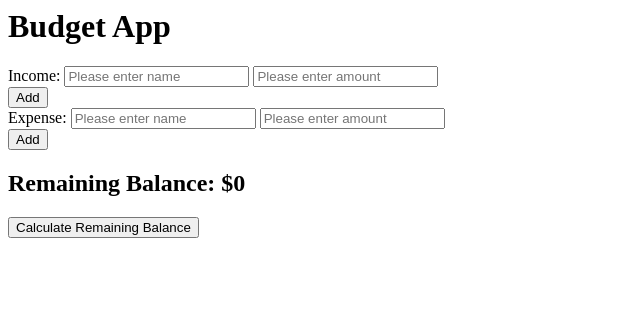
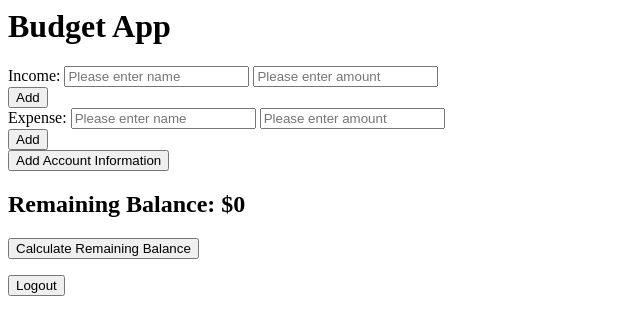
Before and after one commit to sburtenshaw93/capstone-python-project, a Flask app: page /budget in a window 1280 px wide. Shown: the top 335 px of the page, without its empty margins (0-640 px from the left). Run offline with Flask 3, Linux system fonts and the light colour scheme; data that the repository does not hold is empty.

Commit message:
made changes to budget to have only one add account information

```diff
--- a/server.py
+++ b/server.py
@@ -88,8 +88,8 @@ def login():
 
 @app.route("/logout", methods=["GET", "POST"])
 def logout():
-    logout_user()
-    return redirect("/")
+    session.clear()
+    return redirect(url_for("homepage"))
 
 @login_manager.user_loader
 def load_user(user_id):
@@ -128,6 +128,7 @@ def budget():
 def calculate_total():
     new_incomes = request.form.getlist('new-income')
     new_user_income_inputs = request.form.getlist('new_user_input')
+    print(new_user_income_inputs)
     for i in range(len(new_incomes)):
         new_income = new_incomes[i]
         new_user_income_input = new_user_income_inputs[i]
@@ -146,10 +147,16 @@ def delete_budget(budget_id):
 
 # account history-------------------------------
 
-@app.route("/account_history")
+@app.route("/account_history", methods=["GET"])
 def account_history():
+    history_list = crud.get_account_history()
 
-    history_list = crud.get_account_history()
+    return render_template("/account_history.html", history_list=history_list)
+
+@app.route("/account_history/<account_history_id>", methods=["GET"])
+def account_history_information(account_history_id):
+
+    history_list = crud.get_account_history_by_id(account_history_id)
 
     return render_template("/account_history.html", history_list=history_list)
 
--- a/static/index.js
+++ b/static/index.js
@@ -48,3 +48,18 @@ function addExpenseField(event) {
     expenseDeleteButton.onclick=deleteExpense
     expenseFields.appendChild(expenseDeleteButton);
 }
+
+function registrationButton()
+    {window.location.href = 'http://localhost:6287/create_page'}
+
+function saveButtonAccountHistory()
+    {window.location.href = 'http://localhost:6287/budget'}
+
+function accountInformationButton(event){
+    event.preventDefault()
+    window.location.href = `http://localhost:6287/account-history/${event.target.dataset.accountHistoryId}`
+}
+
+function goToNewAccountHistory() {
+    window.location.href = 'http://localhost:6287/account_history'
+}
--- a/templates/base.html
+++ b/templates/base.html
@@ -1,6 +1,7 @@
 <!doctype html>
 <html>
   <head>
+    <script src="{{ url_for('static', filename='index.js') }}"></script>
     <meta charset="utf-8">
     <meta name="viewport" content="width=device-width">
     <title>
--- a/templates/budget-page.html
+++ b/templates/budget-page.html
@@ -1,7 +1,6 @@
 <html>
     <head>
         <title>Budget</title>
-        <script src="{{ url_for('static', filename='index.js') }}"></script>
     </head>
     <body>
 {% extends 'base.html' %}
@@ -23,9 +22,9 @@
                         {% endif %}
                    {% endfor %}
                 {% else %}
-                    <label for="income">Income:</label>
-                    <input type="text" name="user_input" value="{{ user_input or '' }}" placeholder="Please enter name">
-                    <input type="number" name="income" class="income-input" value="{{ income or '' }}" placeholder="Please enter amount">
+                    <label for="income"> Income:</label>
+                    <input type="text" name="new_user_input" value="{{ user_input or '' }}" placeholder="Please enter name">
+                    <input type="number" name="new-income" class="income-input" value="{{ income or '' }}" placeholder="Please enter amount">
                 {% endif %}
             </div>
             <button type="button" onclick="addIncomeField()">Add</button>
@@ -35,25 +34,35 @@
                         {% if expense_loop.type == 'expense' %}
                             <label for="expense">Expense:</label>
                             <input type="text" name="user_expense_input_{{ loop.index }}" value="{{ expense_loop.user_expense_input or '' }}" placeholder="Please enter name">
-                            <input type="number" name="expense" class="expense-input" value="{{ expense_loop.expense or '' }}" placeholder="Please enter amount">
+                            <input type="number" name="expense_{{ loop.index }}" class="expense-input" value="{{ expense_loop.expense or '' }}" placeholder="Please enter amount">
                             <button type="button" onclick="deleteBudget(event)" data-budget-id="{{ expense_loop.budget_id }}">Delete</button>
-                            <button class="account_history_button" href="http://localhost:6287/account_history/">Add Account Information</button>
+                            {% if expense_loop.account_history is not none %}
+                                <button type="button" data-account-history-id="{{ expense_loop.account_history }}"  onclick"accountInformationButton(event)">Account Information</button>
+                            {% endif %}
                         {% endif %}
                     {% endfor %}
                 {% else %}
                     <label for="expense">Expense:</label>
-                    <input type="text" name="user_input" value="{{ user_expense_input or '' }}" placeholder="Please enter name">
-                    <input type="number" name="expense" class="expense-input" value="{{ expense or '' }}" placeholder="Please enter amount">
+                    <input type="text" name="new_expense_user_input" value="{{ user_expense_input or '' }}" placeholder="Please enter name">
+                    <input type="number" name="new-expense" class="expense-input" value="{{ expense or '' }}" placeholder="Please enter amount">
 
                 {% endif %}
             </div>
             <div id="user_input_expenses">
                 <button type="button" onclick="addExpenseField()">Add</button>
             </div>
+            <div id="account_button">
+                <button type="button" onclick="goToNewAccountHistory()" class="account_history_button">Add Account Information</button>
+            </div>
             <div id="remaining_balance">
+                <h2>Remaining Balance: $<span id="remaining_total">{{ remaining_balance }}</span></h2>
+                <button type="submit">Calculate Remaining Balance</button>
             </div>
-                <h2>Remaining Balance: $<span id="remaining_total">{{ remaining_balance }}</span></h2>
-            <button type="submit">Calculate Remaining Balance</button>
+        </form>
+    </div>
+    <div class="navbar">
+        <form action="{{ url_for("logout") }}" method="POST">
+            <button type="submit">Logout</button>
         </form>
     </div>
 </div>
--- a/templates/homepage.html
+++ b/templates/homepage.html
@@ -20,8 +20,9 @@
        {{ login_form.remember_me.label }}
        {{ login_form.remember_me }}
        {{ login_form.submit }}
-       <button id="create-account" type="button" onclick="create-account" href="http://localhost:6287/create-page/">Register</button>
+       <button id="create-account" type="button" onclick="registrationButton()">Register</button>
     </form>
 </div>
 
+
 {% endblock %}
```
Also changed, not shown: templates/account_history.html (+6 -6 lines).
